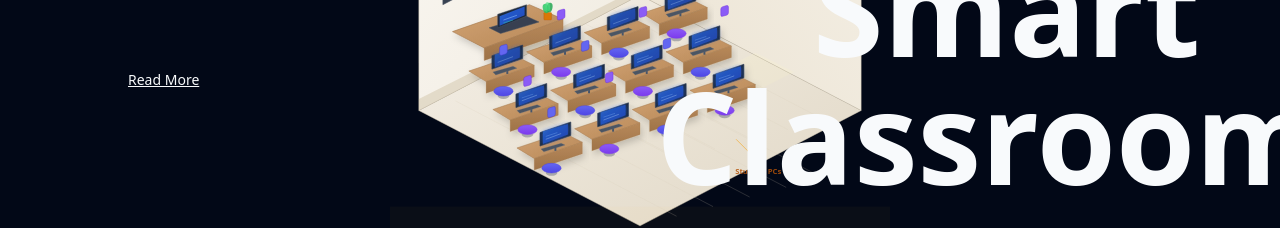
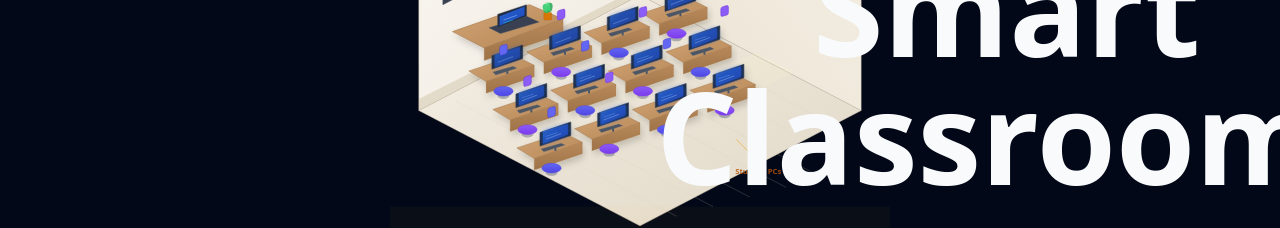
Before and after one commit to surejasmit/SGP-Project, a React (Vite) app in the folder Frontend/: page / in a window 1280 px wide. Shown: the part 342-570 px from the top of the page. Built offline with nearby package versions, Linux system fonts and the light colour scheme.

Commit message:
Read More Removed

```diff
--- a/Frontend/src/components/ui/minimalist-hero.tsx
+++ b/Frontend/src/components/ui/minimalist-hero.tsx
@@ -6,7 +6,6 @@ import { IsometricClassroom } from './isometric-classroom';
 // Define the props interface for type safety and reusability
 interface MinimalistHeroProps {
   mainText: string;
-  readMoreLink: string;
   overlayText: {
     part1: string;
     part2: string;
@@ -28,7 +27,6 @@ const SocialIcon = ({ href, icon: Icon }: { href: string; icon: LucideIcon }) =>
 // The main reusable Hero Section component (no image variant)
 export const MinimalistHero = ({
   mainText,
-  readMoreLink,
   overlayText,
   socialLinks,
   locationText,
@@ -57,9 +55,6 @@ export const MinimalistHero = ({
             className="text-center md:text-left"
           >
             <p className="mx-auto max-w-xs text-sm leading-relaxed text-foreground/80 md:mx-0">{mainText}</p>
-            <a href={readMoreLink} className="mt-4 inline-block text-sm font-medium text-foreground underline decoration-from-font">
-              Read More
-            </a>
           </motion.div>
 
           {/* Right Text */}
--- a/Frontend/src/pages/LandingPage.tsx
+++ b/Frontend/src/pages/LandingPage.tsx
@@ -17,7 +17,6 @@ export default function LandingPage() {
     <div className="bg-background text-foreground">
       <MinimalistHero
         mainText=""
-        readMoreLink="#/about"
         overlayText={{
           part1: 'Smart',
           part2: 'Classroom.',
```
